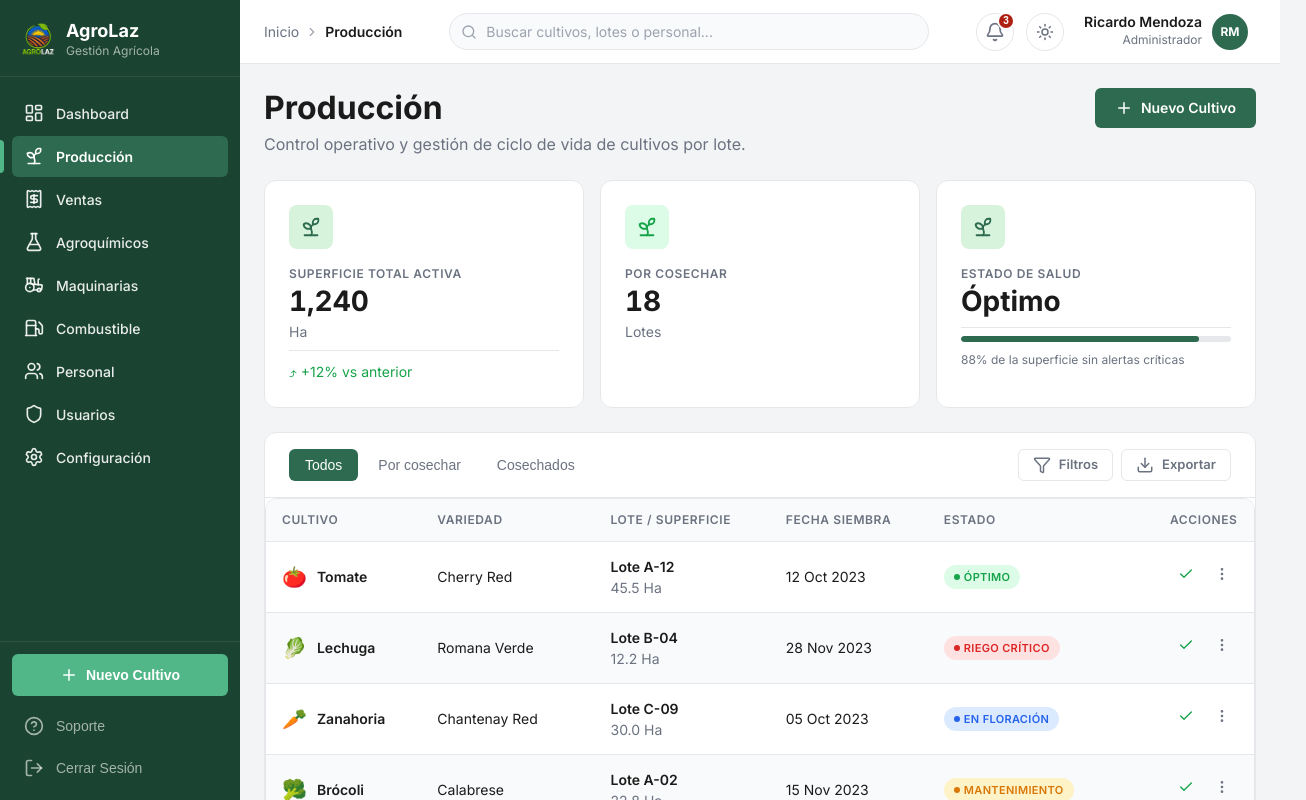
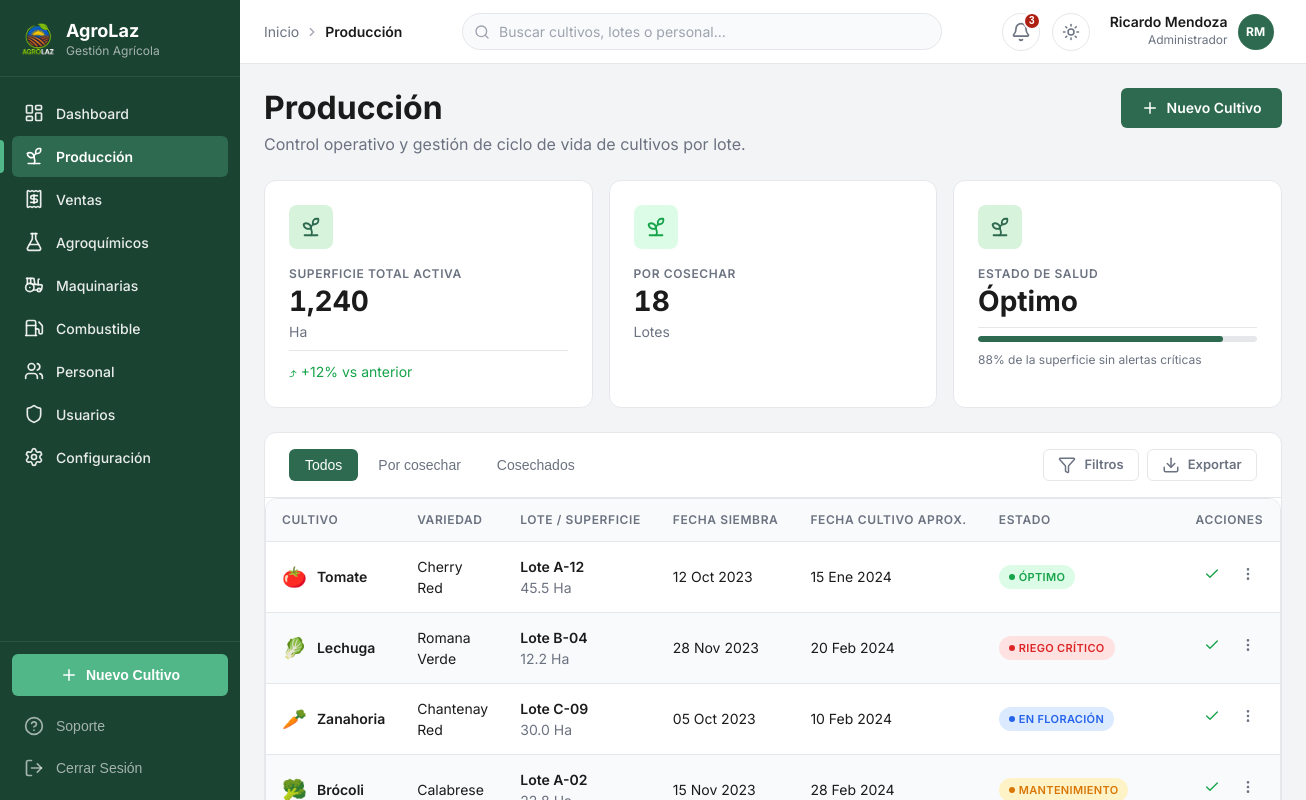
Before and after one commit to digimedios-stream/agrolaz-demo, a React (Vite) app: page /ventas in a window 1280 px wide. Both pictures are taken after a click on the button "Nuevo Cultivo". Shown: the top 800 px of the page, 1306 px wide, since content can reach past the window. Built offline with nearby package versions, Linux system fonts and the light colour scheme.

Commit message:
Add Fecha de Cultivo Aproximado column in Produccion

```diff
--- a/src/data/mockData.js
+++ b/src/data/mockData.js
@@ -93,6 +93,7 @@ export const cultivos = [
     lote: 'Lote A-12',
     superficie: '45.5 Ha',
     fechaSiembra: '12 Oct 2023',
+    fechaCultivo: '15 Ene 2024',
     estado: 'Óptimo',
     estadoType: 'success',
   },
@@ -104,6 +105,7 @@ export const cultivos = [
     lote: 'Lote B-04',
     superficie: '12.2 Ha',
     fechaSiembra: '28 Nov 2023',
+    fechaCultivo: '20 Feb 2024',
     estado: 'Riego Crítico',
     estadoType: 'danger',
   },
@@ -115,6 +117,7 @@ export const cultivos = [
     lote: 'Lote C-09',
     superficie: '30.0 Ha',
     fechaSiembra: '05 Oct 2023',
+    fechaCultivo: '10 Feb 2024',
     estado: 'En Floración',
     estadoType: 'info',
   },
@@ -126,6 +129,7 @@ export const cultivos = [
     lote: 'Lote A-02',
     superficie: '22.8 Ha',
     fechaSiembra: '15 Nov 2023',
+    fechaCultivo: '28 Feb 2024',
     estado: 'Mantenimiento',
     estadoType: 'warning',
   },
@@ -137,6 +141,7 @@ export const cultivos = [
     lote: 'Lote D-07',
     superficie: '18.3 Ha',
     fechaSiembra: '20 Sep 2023',
+    fechaCultivo: '15 Dic 2023',
     estado: 'Óptimo',
     estadoType: 'success',
   },
@@ -148,6 +153,7 @@ export const cultivos = [
     lote: 'Lote E-01',
     superficie: '55.0 Ha',
     fechaSiembra: '01 Oct 2023',
+    fechaCultivo: '20 Dic 2023',
     estado: 'Listo para cosechar',
     estadoType: 'warning',
   },
@@ -159,6 +165,7 @@ export const cultivos = [
     lote: 'Lote F-03',
     superficie: '15.0 Ha',
     fechaSiembra: '10 Ago 2023',
+    fechaCultivo: '05 Nov 2023',
     estado: 'Cosechado',
     estadoType: 'neutral',
     rendimiento: '320 Ton',
--- a/src/pages/Produccion.jsx
+++ b/src/pages/Produccion.jsx
@@ -39,6 +39,7 @@ export default function Produccion() {
       ),
     },
     { header: 'Fecha Siembra', accessor: 'fechaSiembra' },
+    { header: 'Fecha Cultivo Aprox.', accessor: 'fechaCultivo' },
     ...(activeTab === 'Cosechados'
       ? [{
           header: 'Rendimiento',
```
